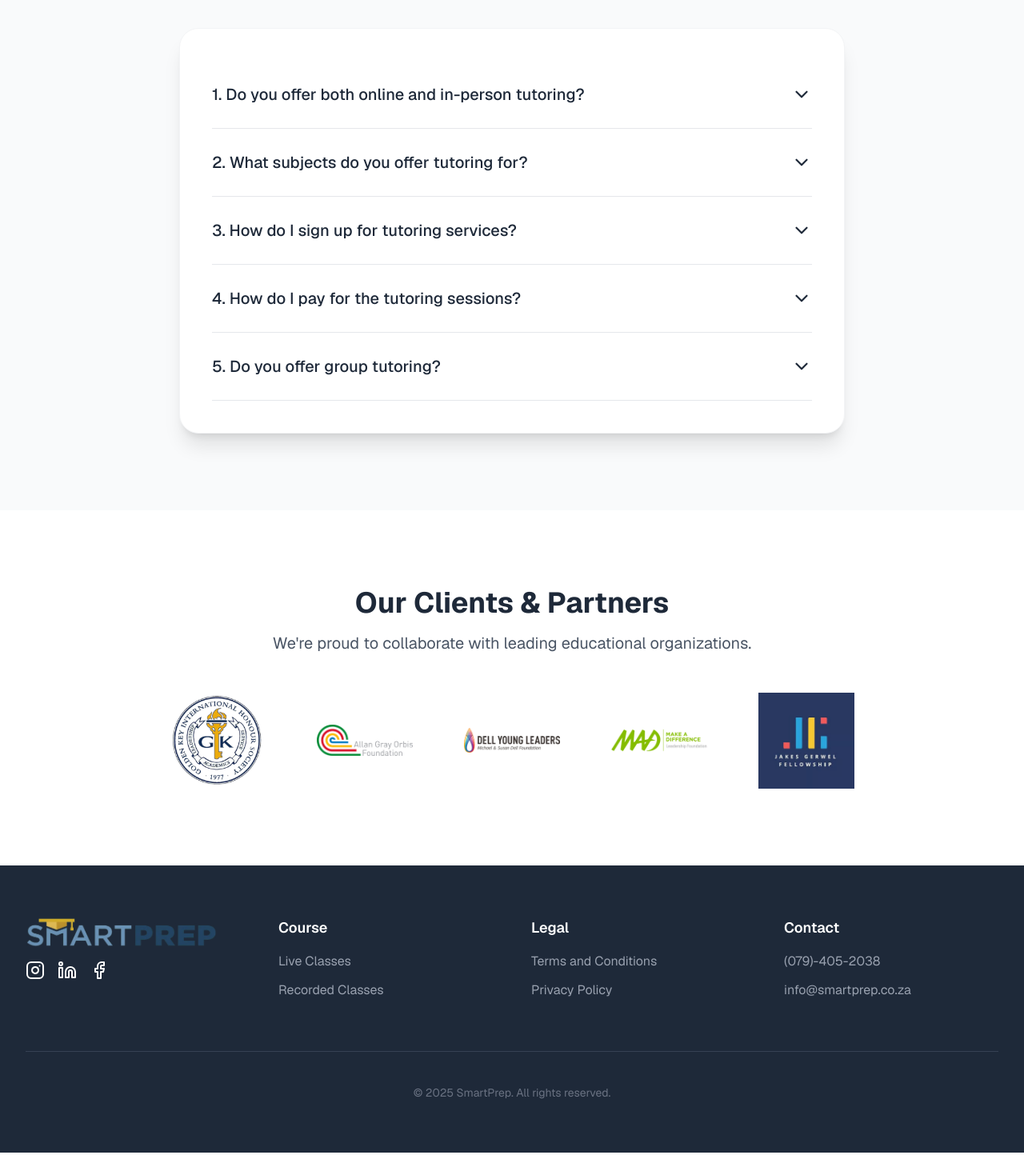
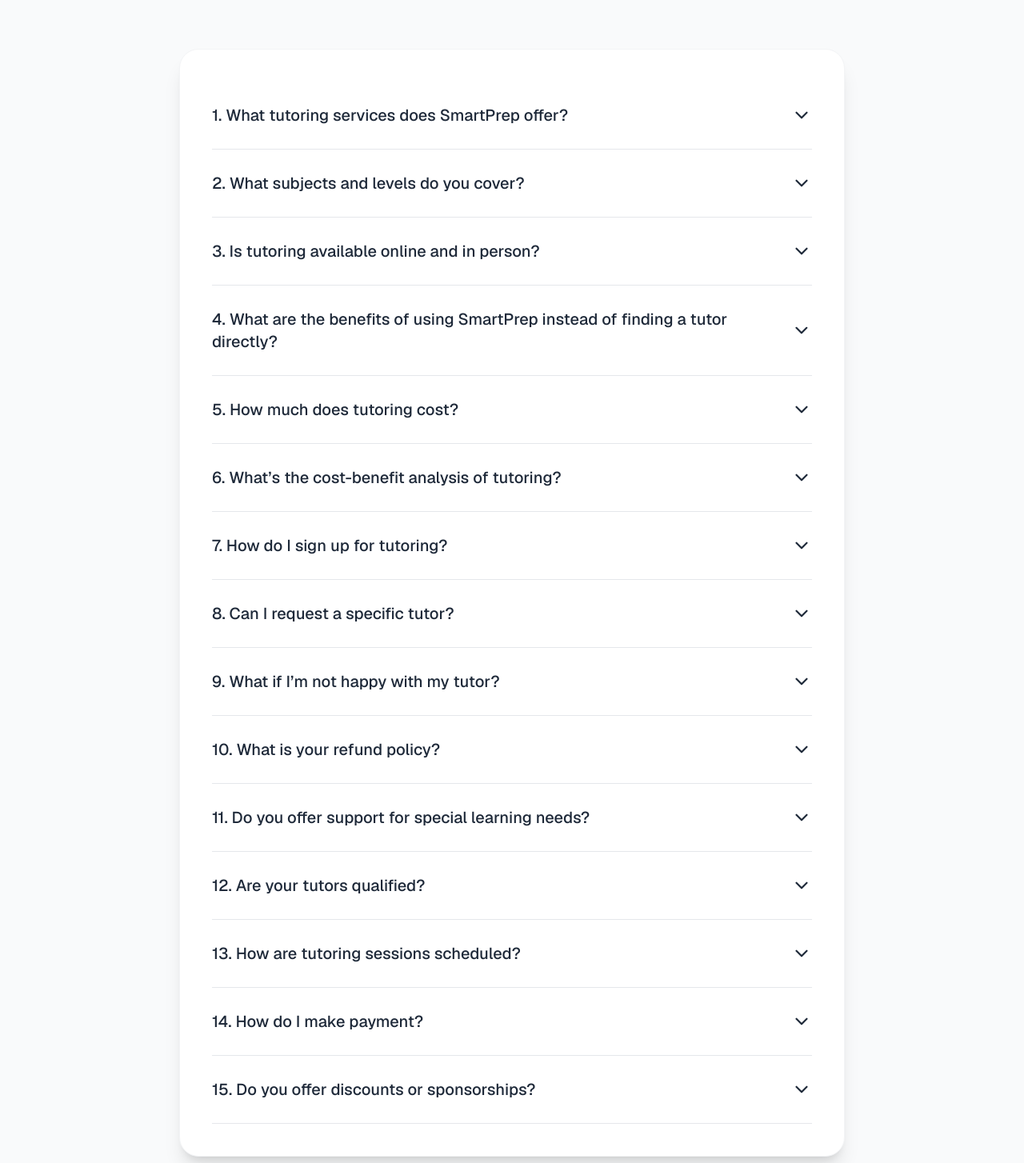
Before and after one commit to Starchmeister/smartprep, a Next.js app: page / in a window 1280 px wide. Shown: the part 4076-5530 px from the top of the page at 80% size. Built offline with nearby package versions, Linux system fonts and the light colour scheme.

Commit message:
page details update

```diff
--- a/src/app/page.tsx
+++ b/src/app/page.tsx
@@ -195,12 +195,12 @@ const LoginModal: FC<LoginModalProps> = ({ isOpen, onClose }) => {
               className=""
             >
               <button className="w-full py-3 border-2 border-[#254465] text-[#254465] rounded-full font-semibold hover:bg-[#254465] hover:text-white transition-colors duration-300">
-                Private Tutoring
+                Tutor Login
               </button>
             </a>
-            <a href="https://learn.smartprep.co.za" className=""></a>
+            <a href="https://secure.tutorcruncher.com/smartprep/login/" className=""></a>
             <button className="w-full py-3 border-2 border-[#254465] text-[#254465] rounded-full font-semibold hover:bg-[#254465] hover:text-white transition-colors duration-300">
-              Classes Platform
+              Client Login
             </button>
           </div>
         </div>
@@ -331,7 +331,7 @@ export default function App() {
                 View Classes
               </a>
               <a
-                href="https://secure.tutorcruncher.com/smartprep/signup/client/"
+                href="https://smartprep.co.za/tutor-requestform.tsx"
                 className="bg-white text-[#6991B4] px-10 py-5 rounded-full font-bold text-xl hover:bg-[#E6F0FF] transition-all duration-300 shadow-lg hover:shadow-xl transform hover:-translate-y-1 flex items-center justify-center gap-3 w-full sm:w-auto border-2 border-[#D0AB2C] focus:outline-none focus:ring-2 focus:ring-[#D0AB2C]"
               >
                 Request a Tutor <ArrowRight size={22} />
@@ -376,7 +376,7 @@ export default function App() {
                   />
                 </div>
                 <a
-                  href="https://secure.tutorcruncher.com/smartprep/signup/client/"
+                  href="https://smartprep.co.za/tutor-requestform.tsx"
                   className="mt-12 inline-block bg-[#6991B4] text-white px-8 py-4 rounded-full font-semibold text-lg hover:bg-[#254465] transition-colors duration-300 shadow-lg hover:shadow-xl focus:outline-none focus:ring-2 focus:ring-[#D0AB2C]"
                 >
                   Request a Tutor
@@ -499,8 +499,7 @@ export default function App() {
                 classes!
                 <br />
                 <span className="italic mt-3 block">
-                  SmartPrep is not affiliated with any institution; all classes
-                  and tutoring are private in nature.
+                  SmartPrep supports CAPS, IEB, IB, Cambridge (IGCSE and A/A-Levels) and other curriculums, and provides support to various tertiary institutions across South Africa.
                 </span>
               </p>
             </div>
@@ -540,7 +539,7 @@ export default function App() {
                 </li>
               </ul>
               <a
-                href="https://secure.tutorcruncher.com/smartprep/signup/client/"
+                href="https://smartprep.co.za/tutor-requestform.tsx"
                 className="mt-12 inline-block bg-[#6991B4] text-white px-8 py-4 rounded-full font-semibold text-lg hover:bg-[#254465] transition-colors duration-300 shadow-lg hover:shadow-xl focus:outline-none focus:ring-2 focus:ring-[#D0AB2C]"
               >
                 Request a Tutor
@@ -559,24 +558,64 @@ export default function App() {
     </div>
     <div className="bg-white p-10 rounded-3xl shadow-xl border border-gray-100">
       <FaqItem
-                question="1. Do you offer both online and in-person tutoring?"
-                answer="Yes, we provide both online and in-person tutoring. Our in-person sessions are available across major cities, and online tutoring is available to students anywhere in South Africa and beyond."
+        question="1. What tutoring services does SmartPrep offer?"
+        answer="We offer one-on-one private tutoring, group tutoring, exam prep workshops, and online courses for both high school and university students across a wide range of subjects."
       />
       <FaqItem
-                question="2. What subjects do you offer tutoring for?"
-                answer="We cover a vast range of subjects for all school grades (CAPS, IEB, Cambridge) and all major South African universities. From high school mathematics to university-level engineering, we have an expert for you."
+        question="2. What subjects and levels do you cover?"
+        answer="We cover all major subjects from Grades R–12 (CAPS, IEB, Cambridge) and university-level subjects across commerce, science, engineering, and humanities. If you're unsure, just ask—we likely have a tutor for it."
       />
       <FaqItem
-                question="3. How do I sign up for tutoring services?"
-                answer="Simply click on the 'Request a Tutor' button, fill out the form with your requirements, and our team will get in touch with you within 24 hours to finalize your perfect tutor match."
+        question="3. Is tutoring available online and in person?"
+        answer="Yes. Online tutoring is available nationwide and internationally. In-person tutoring is available in all major cities including Cape Town, Johannesburg, Pretoria, and Durban."
       />
       <FaqItem
-                question="4. How do I pay for the tutoring sessions?"
-                answer="Payments are made securely online through our platform. We accept various payment methods, including credit/debit cards and EFT. You can choose from various packages to suit your needs."
+        question="4. What are the benefits of using SmartPrep instead of finding a tutor directly?"
+        answer="We rigorously vet all tutors, offer flexible scheduling, secure payment options, and support if you need to switch tutors. Plus, our team ensures the entire process is hassle-free and aligned with your learning goals."
       />
       <FaqItem
-                question="5. Do you offer group tutoring?"
-                answer="Yes, we offer both individual and group tutoring sessions. Group sessions are a cost-effective way to learn with peers while still receiving expert guidance."
+        question="5. How much does tutoring cost?"
+        answer="Rates vary by level and subject, but we offer competitive pricing. Group sessions offer the best cost-per-student rate, and we have bulk and monthly packages for added savings."
+      />
+      <FaqItem
+        question="6. What’s the cost-benefit analysis of tutoring?"
+        answer="Tutoring leads to improved grades, deeper understanding, and confidence—saving time and boosting future opportunities like scholarships, university admission, or job offers. It's an investment in long-term success."
+      />
+      <FaqItem
+        question="7. How do I sign up for tutoring?"
+        answer="Click the 'Request a Tutor' button, fill in your learning needs, and our team will get back to you within 24 hours with a tailored match and next steps."
+      />
+      <FaqItem
+        question="8. Can I request a specific tutor?"
+        answer="Yes, if you have a preferred tutor from our team, we’ll do our best to match you. If they’re unavailable, we’ll recommend a similar expert."
+      />
+      <FaqItem
+        question="9. What if I’m not happy with my tutor?"
+        answer="No problem! Let us know, and we’ll rematch you at no additional cost. Your satisfaction and progress are our top priorities."
+      />
+      <FaqItem
+        question="10. What is your refund policy?"
+        answer="We offer pro-rata refunds for unused sessions within 7 days of purchase. For ongoing packages, we can pause or transfer credits as needed. Terms apply—please contact support for full details."
+      />
+      <FaqItem
+        question="11. Do you offer support for special learning needs?"
+        answer="Yes, we have experienced tutors trained to work with learners who have ADHD, dyslexia, and other learning needs. Just mention this during sign-up so we can match accordingly."
+      />
+      <FaqItem
+        question="12. Are your tutors qualified?"
+        answer="All SmartPrep tutors have achieved a minimum of 75% in the subject they teach or hold an honours degree. They also go through a thorough vetting and onboarding process."
+      />
+      <FaqItem
+        question="13. How are tutoring sessions scheduled?"
+        answer="Sessions are scheduled based on your availability and the tutor’s. We offer flexible booking and rescheduling via email or WhatsApp support."
+      />
+      <FaqItem
+        question="14. How do I make payment?"
+        answer="You can pay securely online via card, EFT, or SnapScan. We’ll invoice you once your sessions are confirmed, and you’ll receive reminders before each session."
+      />
+      <FaqItem
+        question="15. Do you offer discounts or sponsorships?"
+        answer="Yes. We offer discounts for group sessions, multi-session packages, and we also partner with bursaries and sponsors to support students financially. Contact us to find out if you're eligible."
       />
     </div>
   </div>
@@ -702,7 +741,7 @@ export default function App() {
               <ul className="space-y-3">
                 <li>
                   <a
-                    href="#"
+                    href="https://docs.google.com/document/d/1as3s_YXUPAqPVtLBoc8MSeh6URklcf3scFhyACl6bTM/edit?usp=sharing"
                     className="text-gray-400 hover:text-white transition-colors duration-200"
                   >
                     Terms and Conditions
@@ -710,7 +749,7 @@ export default function App() {
                 </li>
                 <li>
                   <a
-                    href="#"
+                    href="https://docs.google.com/document/d/1ulmwuvPeqt48SfvS6mjvCaYQRvOWWSemRr4d3KXJskQ/edit?usp=sharing"
                     className="text-gray-400 hover:text-white transition-colors duration-200"
                   >
                     Privacy Policy
```
Also changed, not shown: src/app/tutor-requestform.tsx (added, +147 -0 lines). Lines whose indentation alone changed are shown as unchanged.
